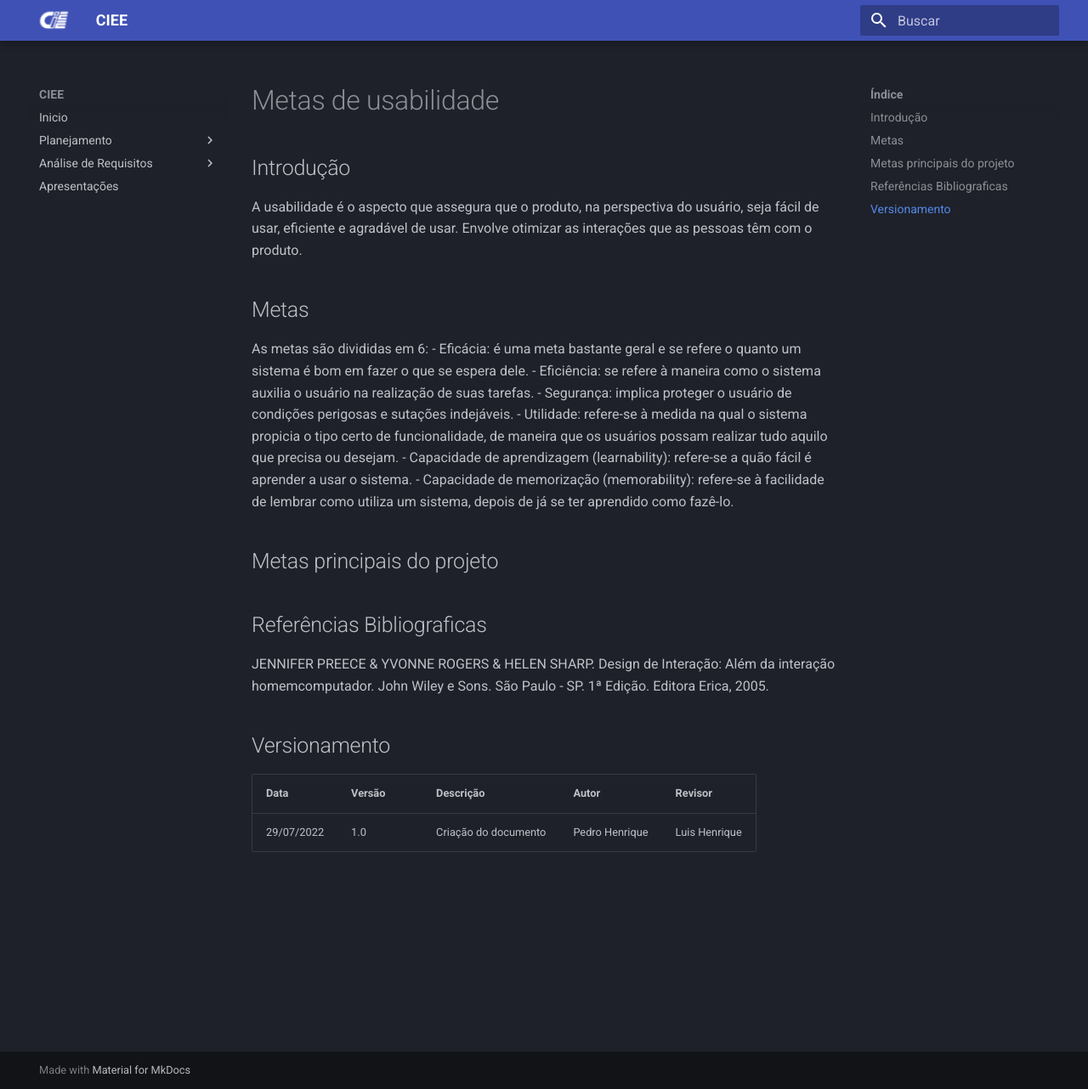
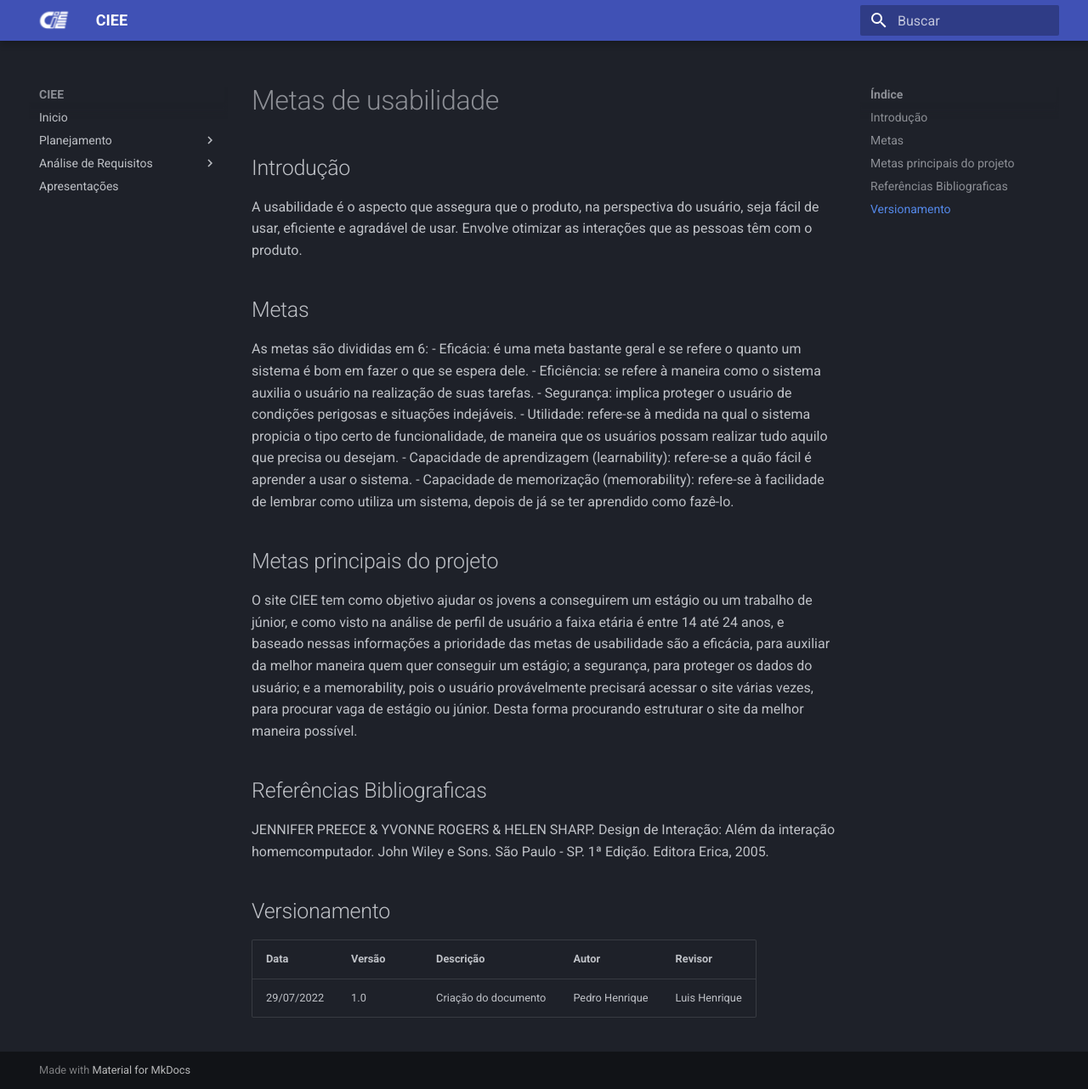
Before and after one commit to JoaoGElvas/2022.1-CIEE, an MkDocs documentation site: the page built from docs/analise_requisitos/metas_usabilidade.md, in a window 1280 px wide and 1282 px high. Shown: the whole window at 85% size. Built offline with MkDocs 1.6.1 and Material for MkDocs 9.7.7, drawn with Linux system fonts in a browser that asks for light colours.

Commit message:
Update metas_usabilidade.md

```diff
--- a/docs/analise_requisitos/metas_usabilidade.md
+++ b/docs/analise_requisitos/metas_usabilidade.md
@@ -6,13 +6,13 @@
   As metas são divididas em 6:
   - Eficácia: é uma meta bastante geral e se refere o quanto um sistema é bom em fazer o que se espera dele.
   - Eficiência: se refere à maneira como o sistema auxilia o usuário na realização de suas tarefas.
-  - Segurança: implica proteger o usuário de condições perigosas e sutações indejáveis.
+  - Segurança: implica proteger o usuário de condições perigosas e situações indejáveis.
   - Utilidade: refere-se à medida na qual o sistema propicia o tipo certo de funcionalidade, de maneira que os usuários possam realizar tudo aquilo que precisa ou desejam.
   - Capacidade de aprendizagem (learnability): refere-se a quão fácil é aprender a usar o sistema.
   - Capacidade de memorização (memorability): refere-se à facilidade de lembrar como utiliza um sistema, depois de já se ter aprendido como fazê-lo.
 
 ## Metas principais do projeto
-
+  O site CIEE tem como objetivo ajudar os jovens a conseguirem um estágio ou um trabalho de júnior, e como visto na análise de perfil de usuário a faixa etária é entre 14 até 24 anos, e baseado nessas informações a prioridade das metas de usabilidade são a eficácia, para auxiliar da melhor maneira quem quer conseguir um estágio; a segurança, para proteger os dados do usuário; e a memorability, pois o usuário provávelmente precisará acessar o site várias vezes, para procurar vaga de estágio ou júnior. Desta forma procurando estruturar o site da melhor maneira possível.
 
 ## Referências Bibliograficas
 JENNIFER PREECE & YVONNE ROGERS & HELEN SHARP. Design de Interação: Além da interação homemcomputador. John Wiley e Sons. São Paulo - SP. 1ª Edição. Editora Erica, 2005.
```
